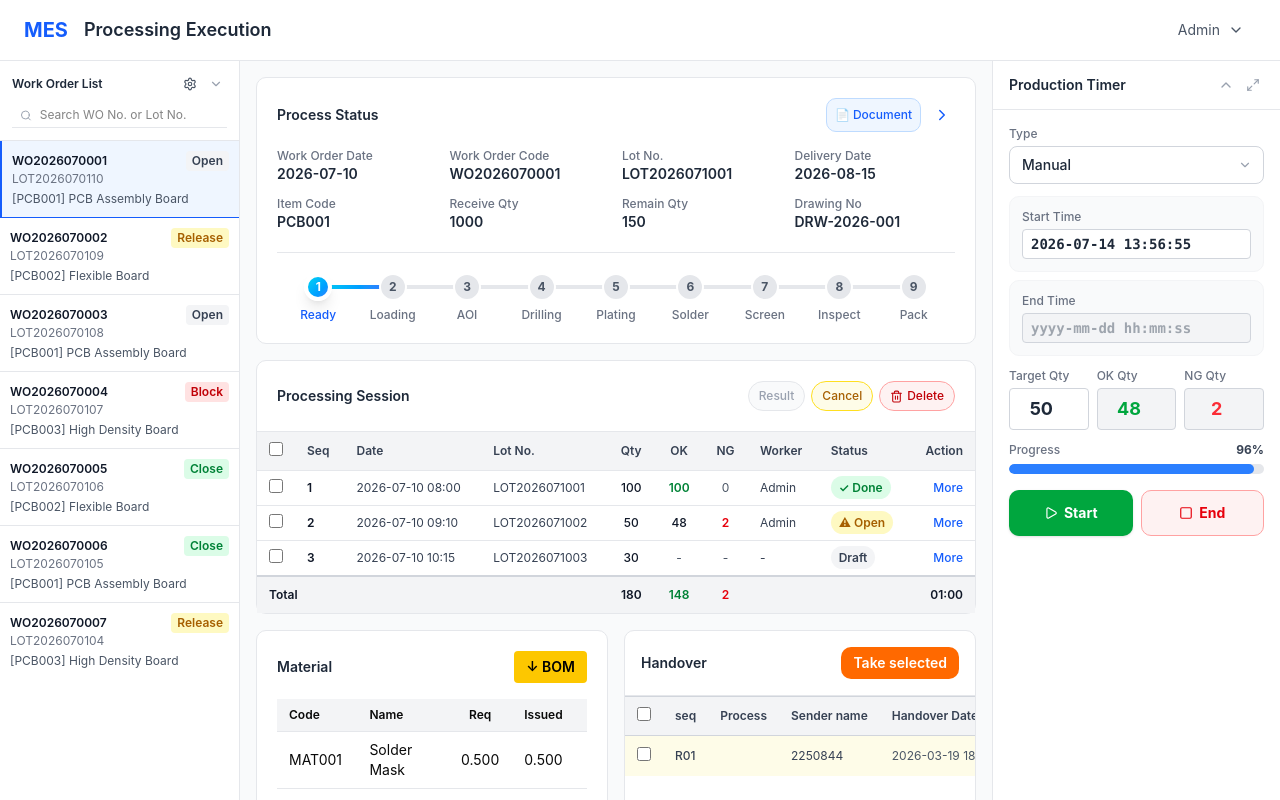
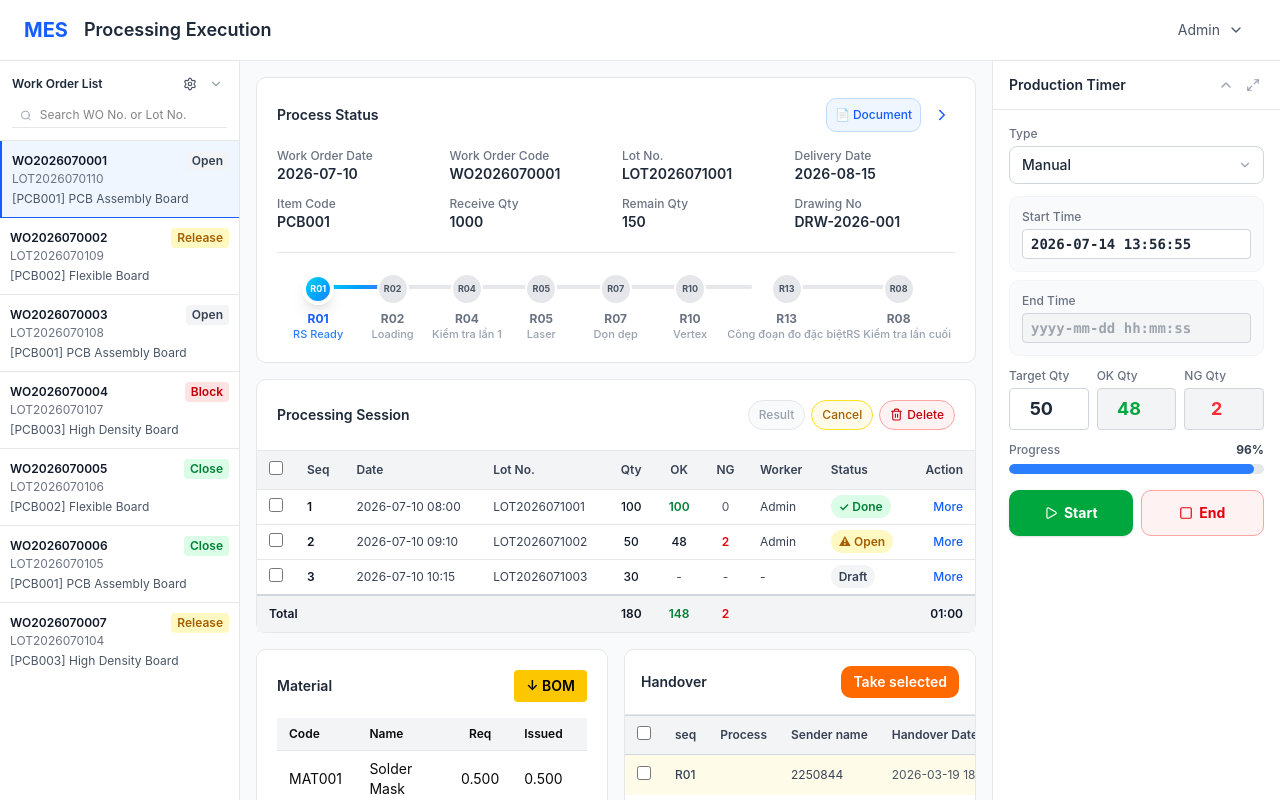
Before and after one commit to nlghan/Processing, a Next.js app: page / in a window 1280 px wide. Shown: the top 800 px of the page. Built offline with nearby package versions, Linux system fonts and the light colour scheme.

Commit message:
feat: update process list with codes and labels
Co-authored-by: nlghan <122712807+nlghan@users.noreply.github.com>

```diff
--- a/app/page.tsx
+++ b/app/page.tsx
@@ -75,15 +75,14 @@ export default function MESProcessing() {
   ];
 
   const processes = [
-    { id: 1, name: 'Ready' },
-    { id: 2, name: 'Loading' },
-    { id: 3, name: 'AOI' },
-    { id: 4, name: 'Drilling' },
-    { id: 5, name: 'Plating' },
-    { id: 6, name: 'Solder' },
-    { id: 7, name: 'Screen' },
-    { id: 8, name: 'Inspect' },
-    { id: 9, name: 'Pack' },
+    { id: 1, code: 'R01', name: 'RS Ready' },
+    { id: 2, code: 'R02', name: 'Loading' },
+    { id: 3, code: 'R04', name: 'Kiểm tra lần 1' },
+    { id: 4, code: 'R05', name: 'Laser' },
+    { id: 5, code: 'R07', name: 'Dọn dẹp' },
+    { id: 6, code: 'R10', name: 'Vertex' },
+    { id: 7, code: 'R13', name: 'Công đoạn đo đặc biệt' },
+    { id: 8, code: 'R08', name: 'RS Kiểm tra lần cuối' },
   ];
 
   return (
@@ -334,23 +333,26 @@ export default function MESProcessing() {
                           {/* Dot */}
                           <button
                             onClick={() => setSelectedProcess(process.id)}
-                            className={`w-7 h-7 rounded-full flex items-center justify-center text-xs font-bold transition-all duration-300 transform hover:scale-110 relative z-10 ${
+                            className={`w-8 h-8 rounded-full flex items-center justify-center text-xs font-bold transition-all duration-300 transform hover:scale-110 relative z-10 ${
                               isCurrent
                                 ? 'bg-gradient-to-br from-cyan-400 to-blue-500 text-white shadow-lg border-4 border-white'
                                 : isActive
                                 ? 'bg-gradient-to-br from-cyan-400 to-blue-500 text-white border-2 border-white'
                                 : 'bg-gray-200 text-gray-600 border-2 border-white hover:bg-gray-300'
                             }`}
-                            title={`Go to ${process.name}`}
+                            title={`${process.code} - ${process.name}`}
                           >
-                            {process.id}
+                            <span className="text-[9px] font-bold">{process.code}</span>
                           </button>
                           {/* Label */}
-                          <span className={`text-xs font-medium whitespace-nowrap text-center transition-colors ${
-                            isActive ? 'text-blue-600' : 'text-gray-500'
-                          }`}>
-                            {process.name}
-                          </span>
+                          <div className="text-xs font-medium whitespace-nowrap text-center transition-colors">
+                            <div className={`font-bold ${isActive ? 'text-blue-600' : 'text-gray-500'}`}>
+                              {process.code}
+                            </div>
+                            <div className={`text-[11px] ${isActive ? 'text-blue-500' : 'text-gray-400'}`}>
+                              {process.name}
+                            </div>
+                          </div>
                         </div>
                       );
                     })}
```
